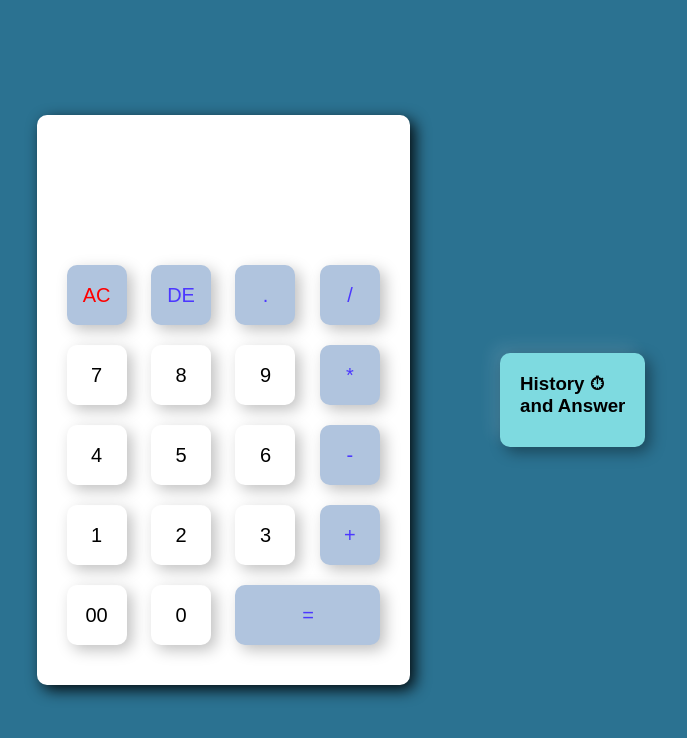
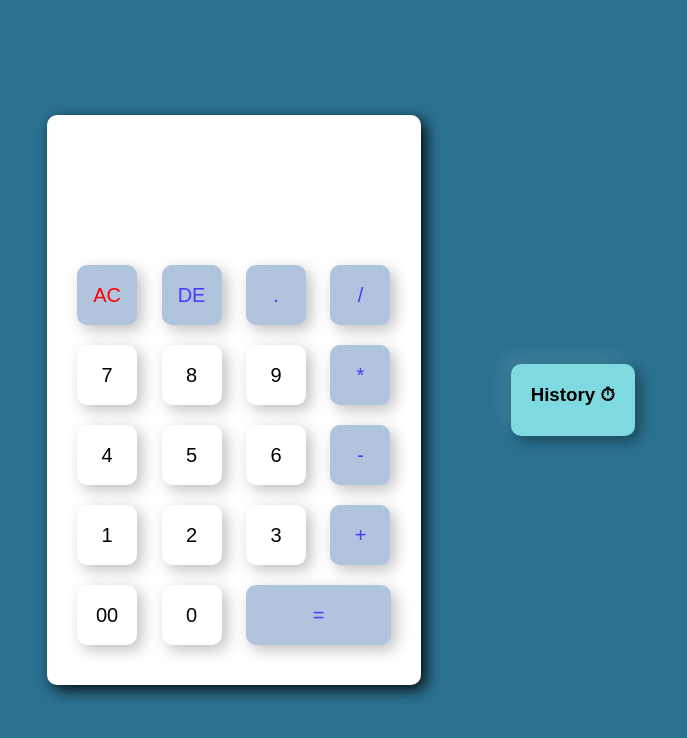
Before and after one commit to dugu281/calculator, a plain HTML site: page index.html in a window 1280 px wide. Shown: the whole page, without its empty margins (299-986 px from the left). Drawn offline with Linux system fonts and the light colour scheme.

Commit message:
Answers removed

```diff
--- a/index.html
+++ b/index.html
@@ -49,7 +49,7 @@
             </form>
         </div>
         <div class="right">
-            <h3>History ⏱<br> and Answer</h3>
+            <h3>History ⏱<br></h3>
             <p id="box1"></p>
         </div>
     </div>
```
